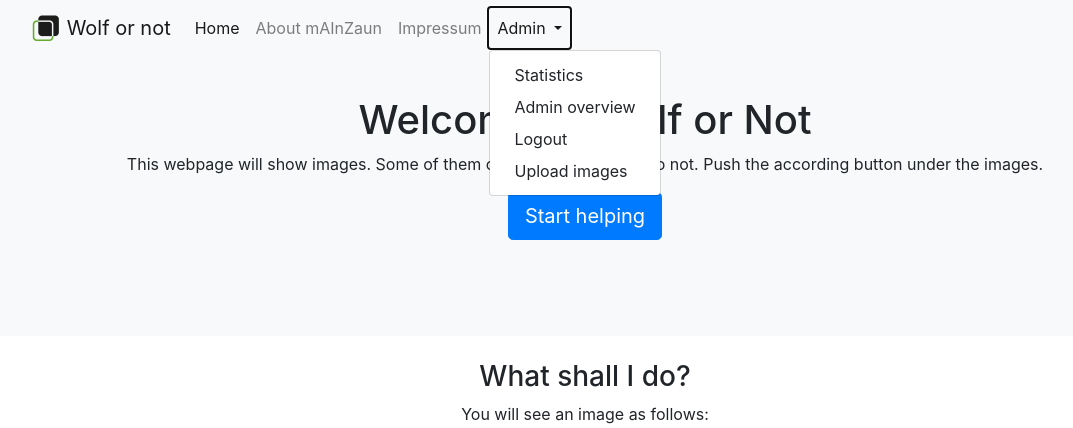
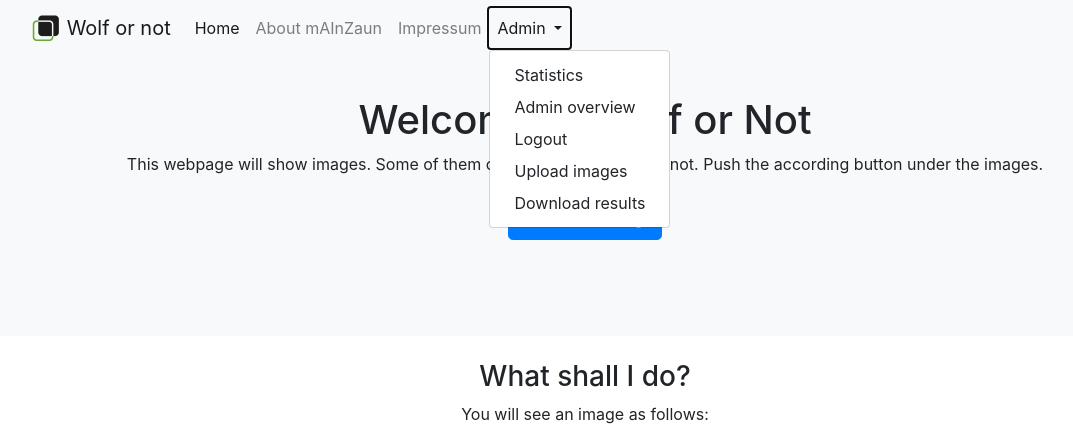
Before and after one commit to ComNets-Bremen/Wolf-or-Not, a Django app: page /simplelabel/ in a window 1280 px wide, after a click on "Admin". Shown: the top 428 px of the page, without its empty margins (55-1128 px from the left). Run offline with Django 3.2, Linux system fonts and the light colour scheme; the visitor is signed in with stand-in values (Sample User, id 1); some libraries are stand-ins or nearby versions.

Commit message:
Use new result download function

```diff
--- a/simplelabel/templates/base.html
+++ b/simplelabel/templates/base.html
@@ -53,6 +53,7 @@
                 <a class="dropdown-item" href="{% url "admin:index" %}">Admin overview</a>
                 <a class="dropdown-item" href="{% url "admin:logout" %}">Logout</a>
                 <a class="dropdown-item" href="{% url "upload_images" %}">Upload images </a>
+                <a class="dropdown-item" href="{% url "download_results" %}">Download results </a>
             {% else %}
                 <a class="dropdown-item" href="{% url "admin:login" %}">Login</a>
             {% endif %}
--- a/simplelabel/urls.py
+++ b/simplelabel/urls.py
@@ -8,4 +8,5 @@ urlpatterns = [
     path('poll', views.PollImageView.as_view(), name='poll'),
     path('upload', views.UploadImagesView.as_view(), name='upload_images'),
     path('statistics', views.get_statistics, name="get_statistics"),
+    path('download', views.DownloadView.as_view(), name='download_results'),
 ]
```
